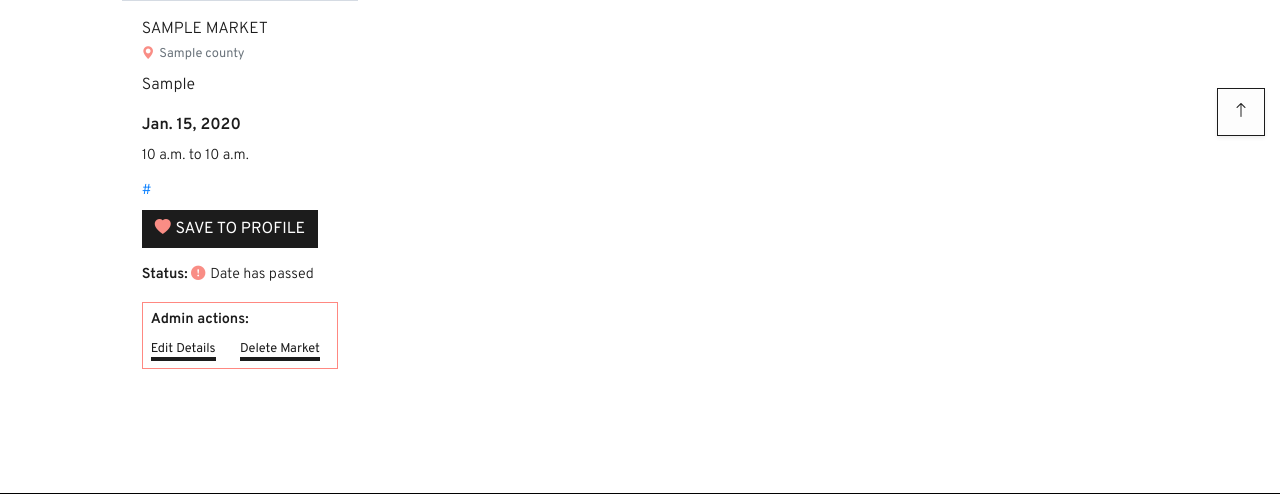
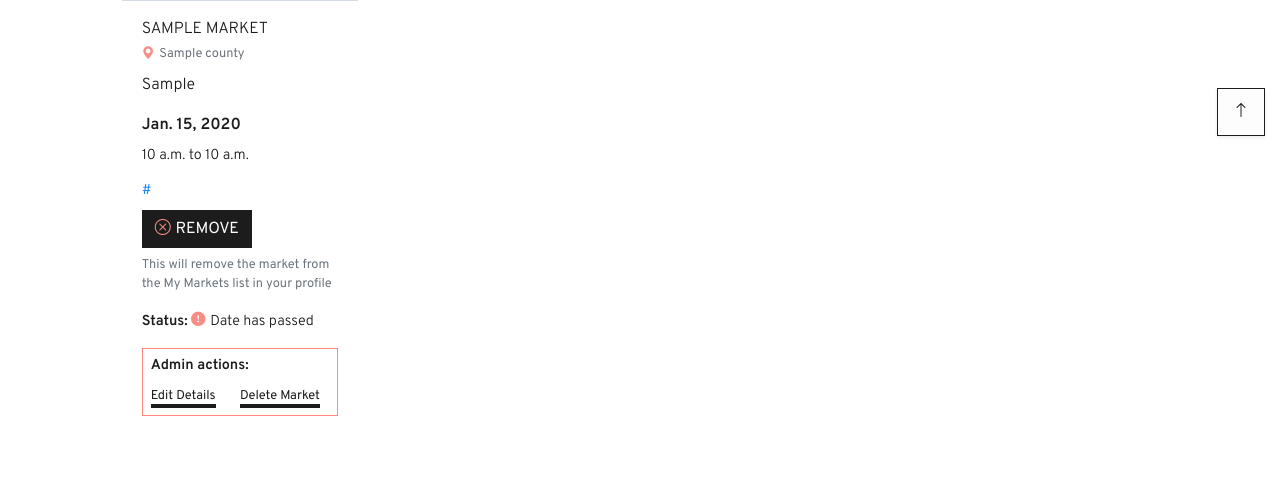
Before and after one commit to Fiona-T/knot-art, a Django app: page /markets/ in a window 1280 px wide. Shown: the part 648-1142 px from the top of the page. Run offline with Django 3.2, Linux system fonts and the light colour scheme; a user stored in the database is signed in; tables that the repository leaves empty hold one stand-in row (values such as "Sample post"); grey boxes marked "Sample" are stand-in pictures; some libraries are stand-ins or nearby versions.

Commit message:
feat: update markets.html to show save/remove on button depending on whether market saved or not, markets app

```diff
--- a/markets/templates/markets/markets.html
+++ b/markets/templates/markets/markets.html
@@ -62,12 +62,20 @@
                             <form action="{% url 'add_saved_market' market.id %}" method="POST">
                                 {% csrf_token %}
                                 <button type="submit" value="{{ market.id }}" name="market_id"
-                                    class="btn btn-brand-dark my-2"><i class="bi bi-heart-fill icon"
-                                    aria-hidden="true"></i>SAVE TO PROFILE
+                                    class="btn btn-brand-dark my-2">
+                                    {% if market in saved_markets_list.market.all %}
+                                    <i class="bi bi-x-circle icon" aria-hidden="true"></i>REMOVE
+                                    {% else %}
+                                    <i class="bi bi-heart-fill icon" aria-hidden="true"></i>SAVE
+                                    {% endif %}
                                 </button>
+                                <p class="small text-muted">
+                                    This will {% if market in saved_markets_list.market.all %}remove{% else %}add
+                                    {% endif %} the market from the My Markets list in your profile
+                                </p>
                             </form>
                             {% else %}
-                            <p class="font-90 fw-600 font-italic mt-2"><i class="bi bi-heart-fill icon"
+                            <p class="small text-muted mt-2"><i class="bi bi-heart-fill icon"
                                     aria-hidden="true"></i><a href="{% url 'account_login' %}">Sign In</a> or <a
                                     href="{% url 'account_signup' %}">Sign Up</a> to save this market to your profile.
                             </p>
```
